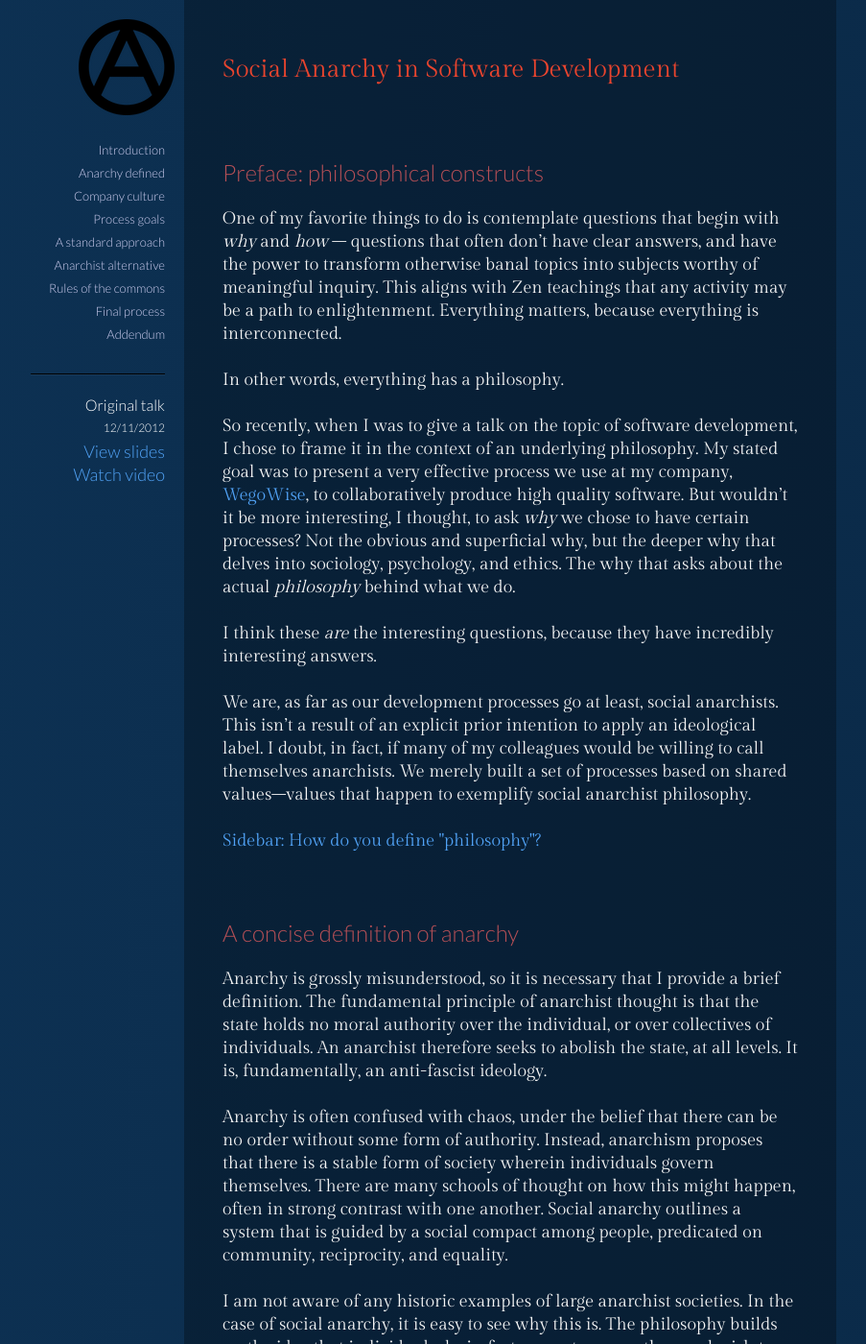
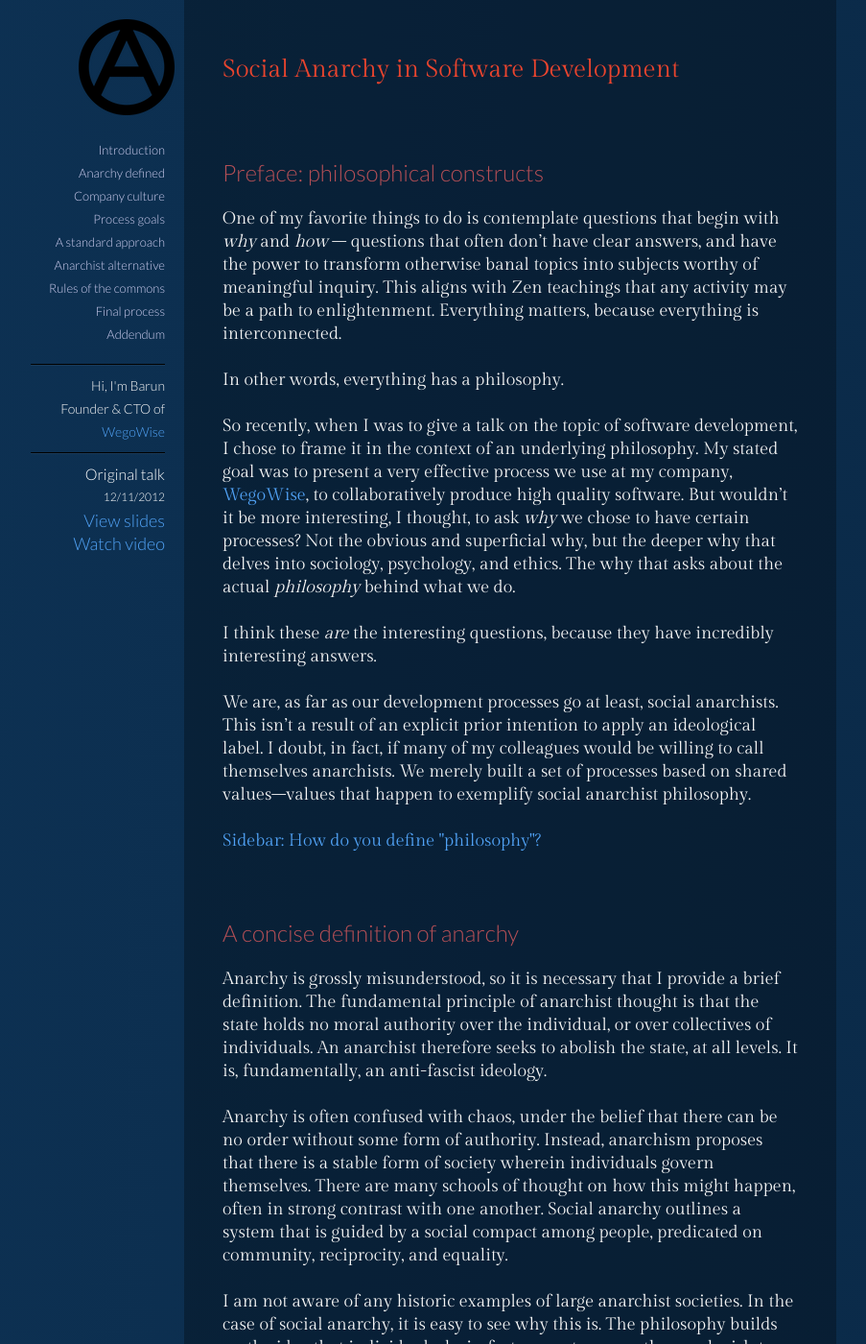
Before and after one commit to barunio/barunio.github.com, a Jekyll site: the page built from _posts/2012-12-13-anarchy_in_software.md, in a window 1280 px wide and 1400 px high. Shown: the whole window at 96% size, without its empty margins (108-1011 px from the left). Built offline with Jekyll 4.4.1, drawn with Linux system fonts in a browser that asks for light colours; some web fonts are replaced.

Commit message:
add "about" info on anarchy post

```diff
--- a/_posts/2012-12-13-anarchy_in_software.md
+++ b/_posts/2012-12-13-anarchy_in_software.md
@@ -22,6 +22,10 @@ font4: Ubuntu+Mono
     <a href='#the_rules_of_the_commons_atomic_commits'>Rules of the commons</a>
     <a href='#the_final_process'>Final process</a>
     <a href='#addendum'>Addendum</a>
+  </div>
+
+  <div id="about">
+    Hi, I'm Barun<br>Founder &amp; CTO of <a href="wegowise.com">WegoWise</a>
   </div>
 
   <div id='original'>
--- a/styles/2012_12_13_anarchy_in_software.css
+++ b/styles/2012_12_13_anarchy_in_software.css
@@ -93,7 +93,7 @@ h3 {
 
 #links {
   float: right;
-  padding-bottom: 29px;
+  padding-bottom: 19px;
   border-bottom: solid 1px black;
   width: 140px;
   overflow: visible;
@@ -105,12 +105,18 @@ h3 {
   color: #ccccee;
 }
 
-#original {
+#original, #about {
   width: 140px;
   float: right;
   clear: right;
-  padding-top: 19px;
+  padding-top: 9px;
   border-top: solid 1px rgba(255,255,255,0.05);
+}
+
+#about {
+  font-size: 14px;
+  padding-bottom: 9px;
+  border-bottom: solid 1px black;
 }
 
 #original div.title {
```
